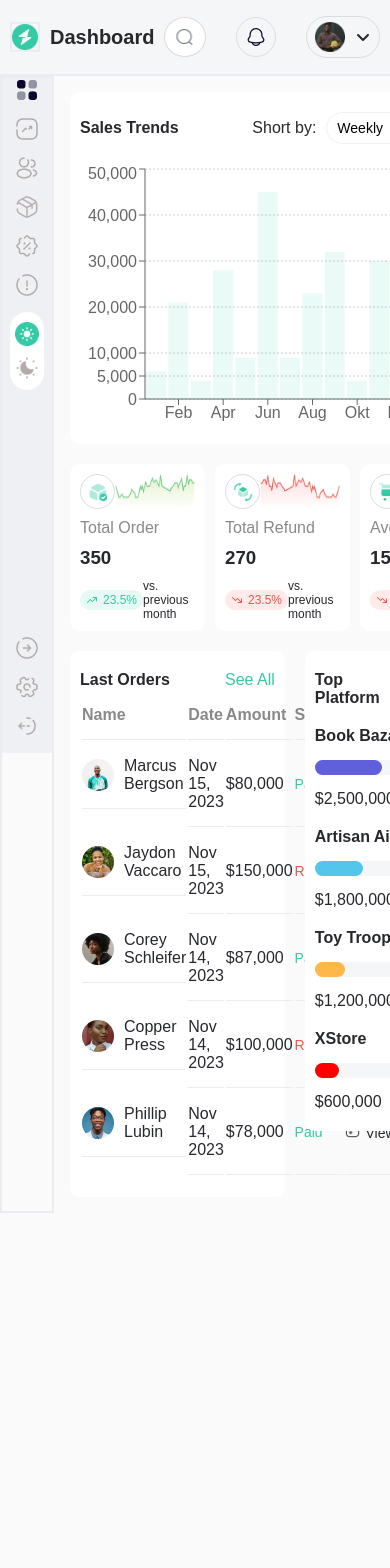
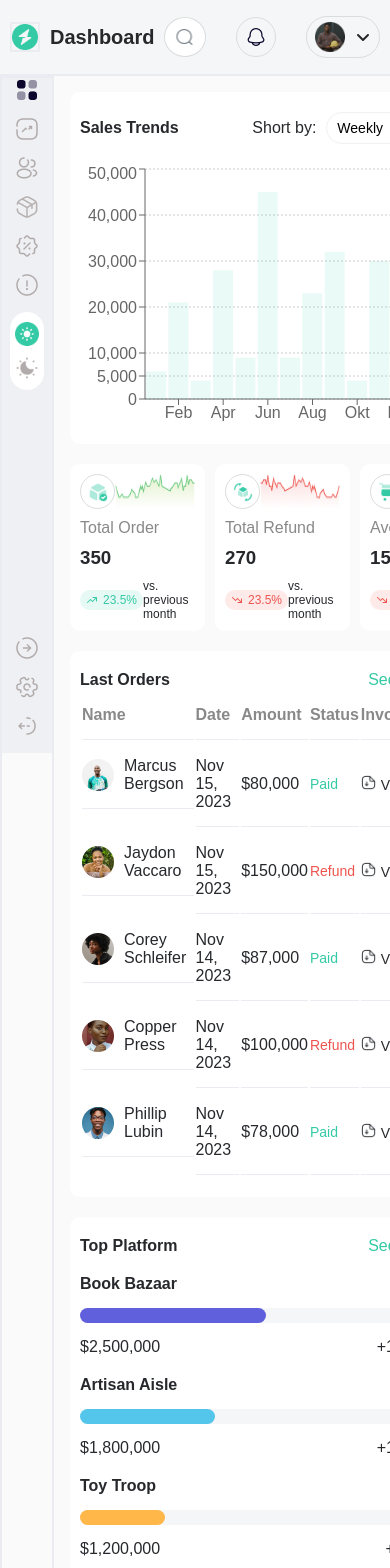
Before and after one commit to bezbrain/geepay-task, a React (Vite) app: page / in a window 390 px wide. Shown: the top 1568 px of the page. Before the commit the page ends 1213 px from the top, so only its background shows below. Built offline with nearby package versions, Linux system fonts and the light colour scheme.

Commit message:
Develop the lower dashboard for tablet

```diff
--- a/src/components/dashboard/orders/orders.module.css
+++ b/src/components/dashboard/orders/orders.module.css
@@ -50,3 +50,9 @@ td {
   color: #ed544e;
   font-size: 14px;
 }
+
+@media screen and (max-width: 990px) {
+  .orders__con {
+    width: 100%;
+  }
+}
--- a/src/components/dashboard/topPlatform/top.module.css
+++ b/src/components/dashboard/topPlatform/top.module.css
@@ -17,6 +17,7 @@
 }
 .top__platform > header > p:last-child {
   color: #34caa5;
+  cursor: pointer;
 }
 
 .platform__book,
@@ -56,3 +57,9 @@
   background-color: red;
   width: 20%;
 }
+
+@media screen and (max-width: 990px) {
+  .top__platform {
+    width: 100%;
+  }
+}
--- a/src/pages/dashboard/dashboard.module.css
+++ b/src/pages/dashboard/dashboard.module.css
@@ -21,4 +21,7 @@
   .upper___section {
     flex-direction: column;
   }
+  .lower__section {
+    flex-direction: column;
+  }
 }
```
